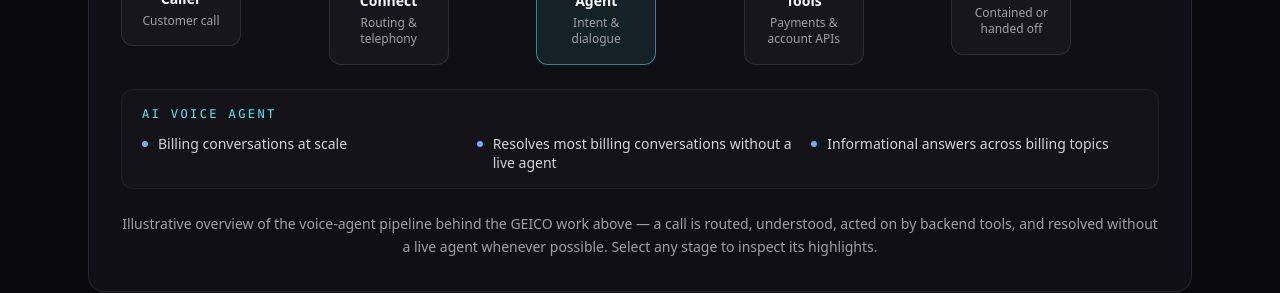
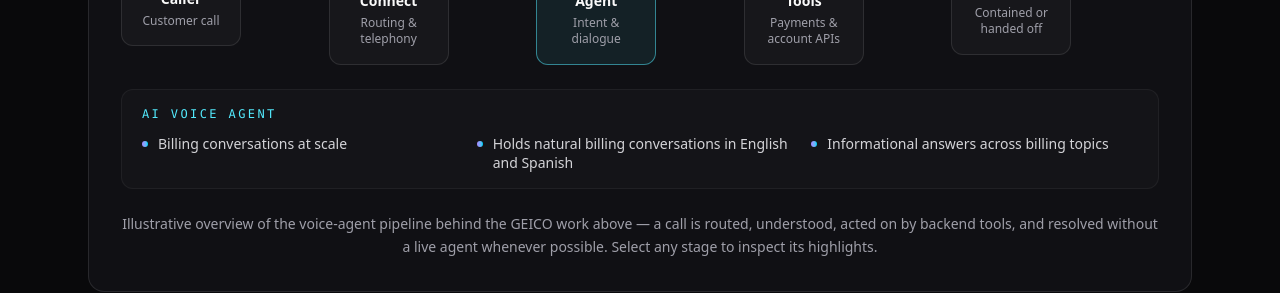
Before and after one commit to Kevin-Kwan/kevin-kwan.github.io, a Next.js app: page / in a window 1280 px wide. Shown: the part 2580-2873 px from the top of the page. Built offline with nearby package versions, Linux system fonts and the light colour scheme.

Commit message:
Iteration 12: update components/PipelineDiagram.tsx

```diff
--- a/components/PipelineDiagram.tsx
+++ b/components/PipelineDiagram.tsx
@@ -75,7 +75,7 @@ const NODES: PipelineNode[] = [
     Icon: ChatBubbleLeftRightIcon,
     metrics: [
       'Billing conversations at scale',
-      'Resolves most billing conversations without a live agent',
+      'Holds natural billing conversations in English and Spanish',
       'Informational answers across billing topics',
     ],
   },
```
